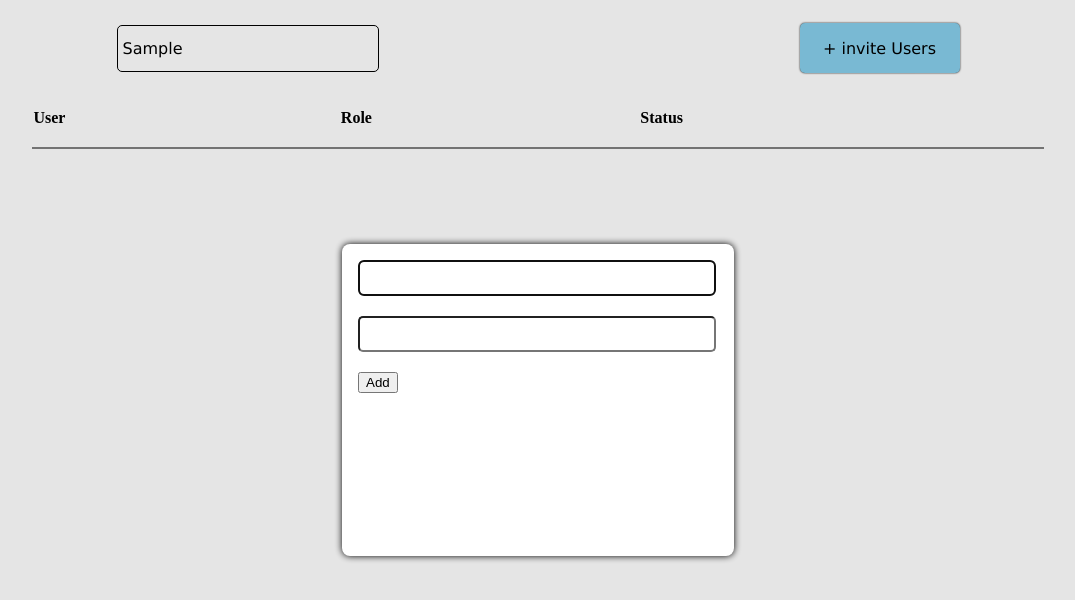
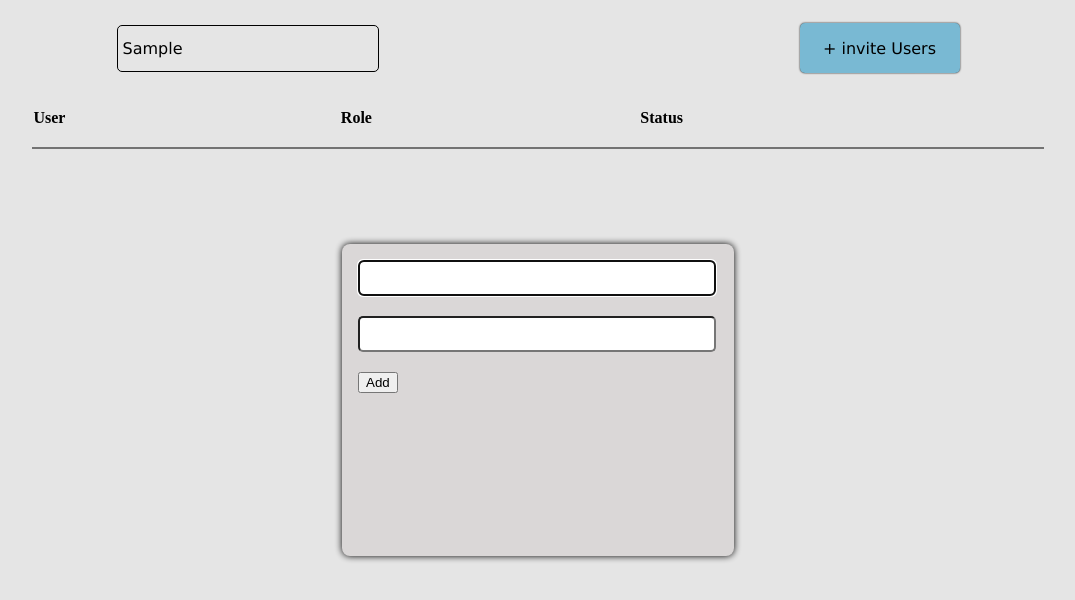
Before and after one commit to Mukhammadullo/Simple_ToDo_List_4, a plain HTML site: page index.html in a window 1280 px wide. Both pictures are taken after typing "Sample" into the empty fields and a click on the button "+ invite Users". Shown: the whole page, without its empty margins (102-1177 px from the left). Drawn offline with Linux system fonts and the light colour scheme.

Commit message:
style_dialogAdd

```diff
--- a/style.css
+++ b/style.css
@@ -63,6 +63,7 @@
      border: none;
      box-shadow: 0px 0px 7px black;
      border-radius: 8px;
+     background: rgb(218, 215, 215);
  }
 
  /* AddEmail */
@@ -81,6 +82,7 @@
      margin-bottom: 20px;
  }
 
+
  .sta {
      width: 80px;
      height: 30px;
```
